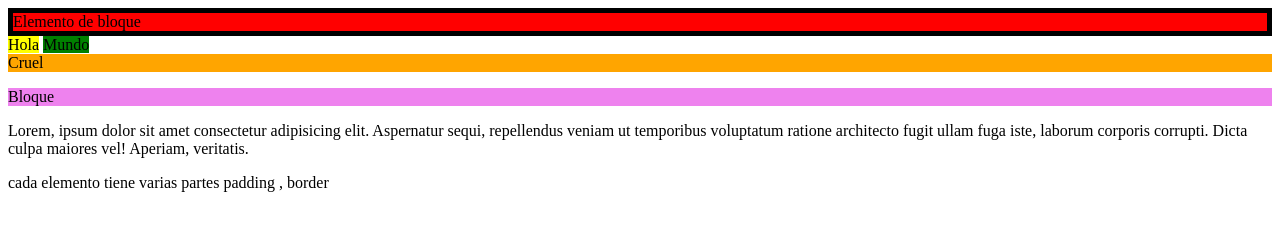
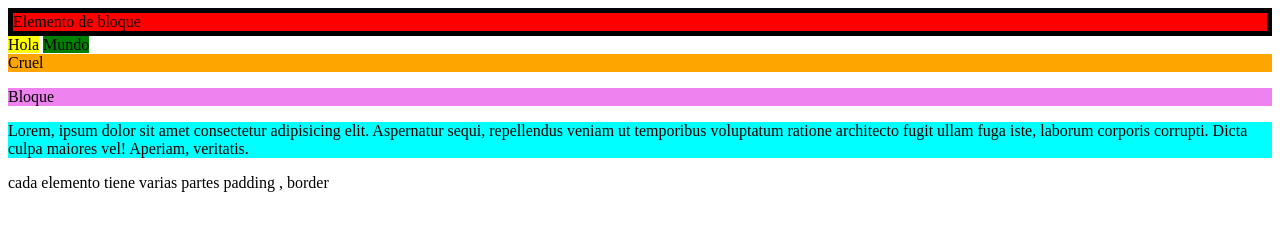
Before and after one commit to CamilaRosas15/Practica-de-tec-web, a plain HTML site: page index.html in a window 1280 px wide. Drawn offline with Linux system fonts and the light colour scheme.

Commit message:
Avance modificado

```diff
--- a/index.html
+++ b/index.html
@@ -25,7 +25,7 @@
     <span style = "background-color: yellow;">Hola</span> <span style = "background-color: green;">Mundo</span>
     <div style = "background-color: orange">Cruel</div>
     <p style = "background-color: violet;">Bloque</p>
-    <p>Lorem, ipsum dolor sit amet consectetur adipisicing elit. Aspernatur sequi, repellendus veniam ut temporibus voluptatum ratione architecto fugit ullam fuga iste, laborum corporis corrupti. Dicta culpa maiores vel! Aperiam, veritatis.</p>
+    <p style = "background-color: aqua;">Lorem, ipsum dolor sit amet consectetur adipisicing elit. Aspernatur sequi, repellendus veniam ut temporibus voluptatum ratione architecto fugit ullam fuga iste, laborum corporis corrupti. Dicta culpa maiores vel! Aperiam, veritatis.</p>
     <p>cada elemento tiene varias partes padding , border</p>
 </body>
 </html>
```
